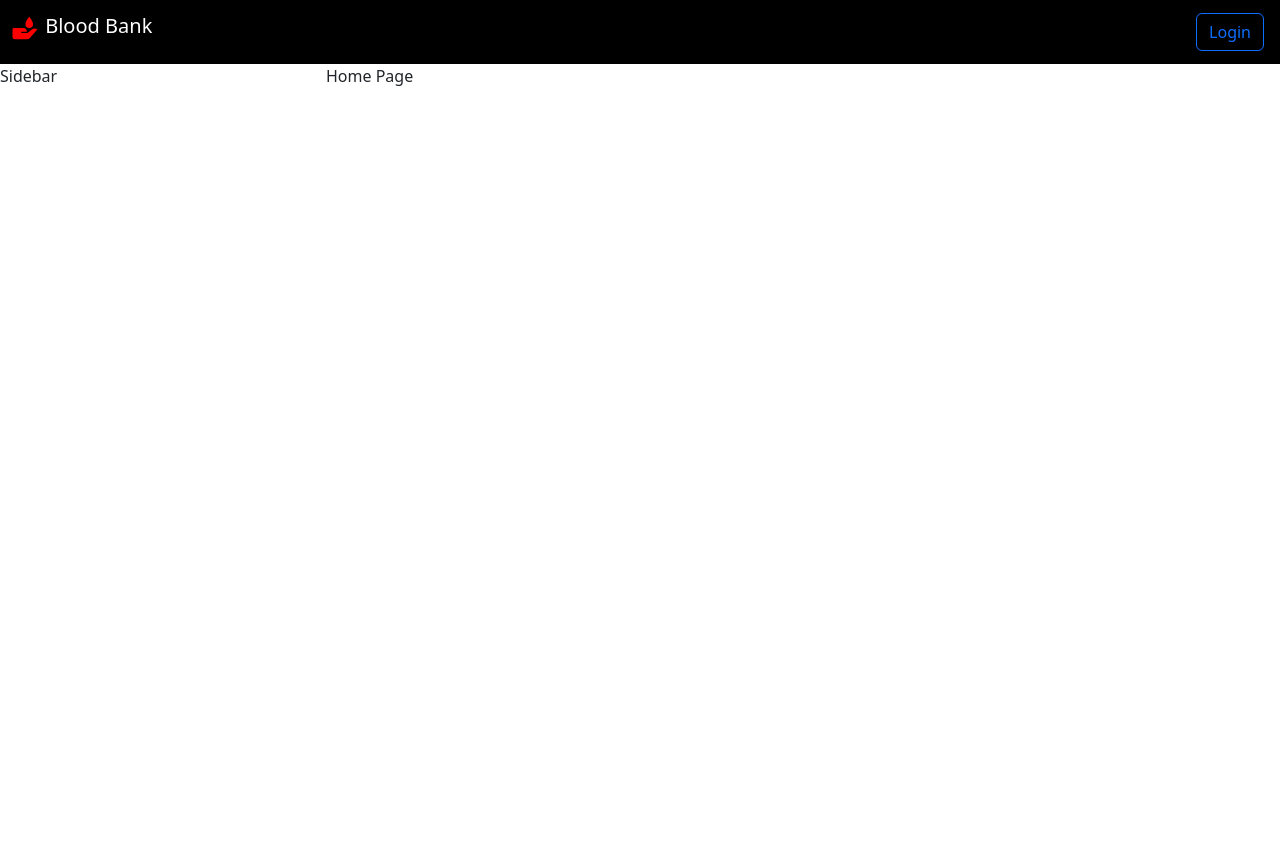
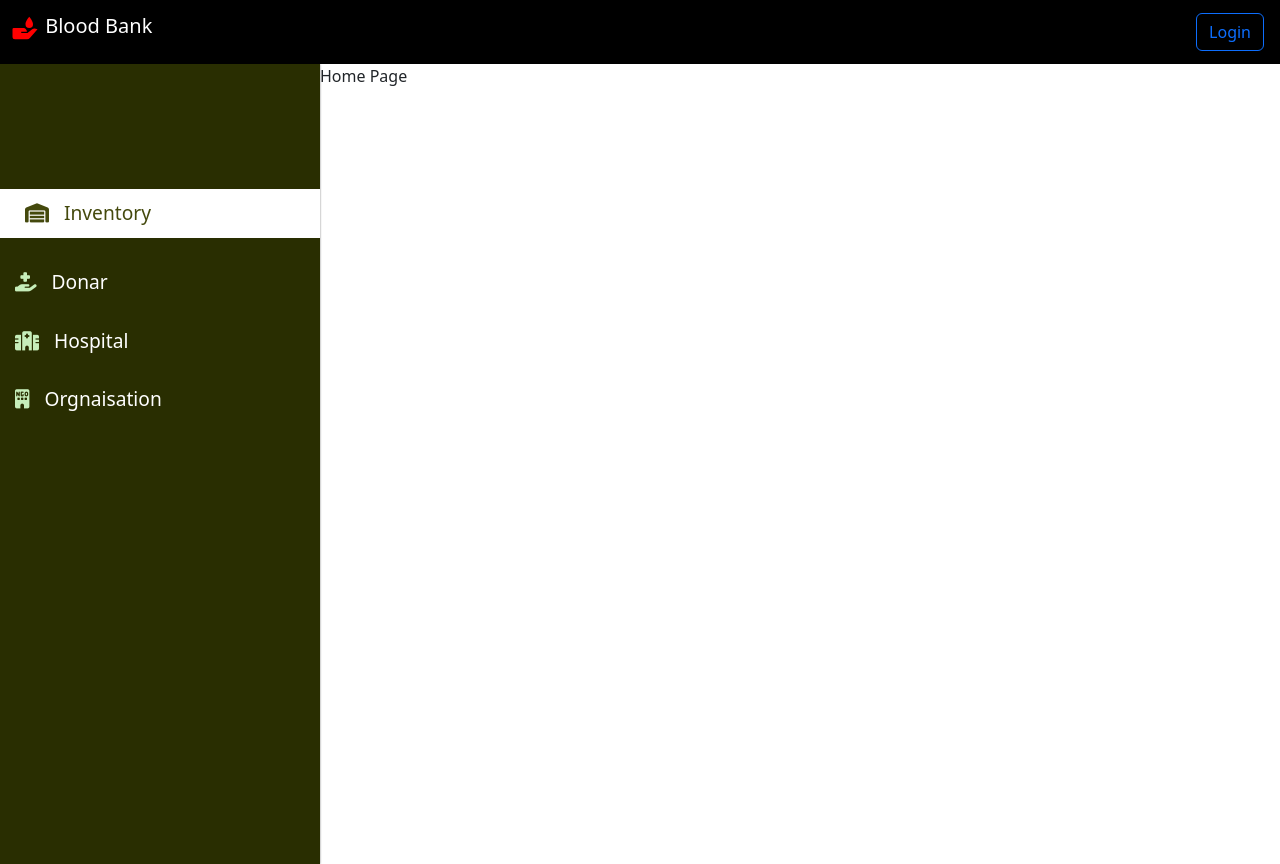
Before and after one commit to Sourav-Ghorai/BloodBank, a React (Create React App) app in the folder client/: page / in a window 1280 px wide. Before the commit the page ends 800 px from the top, so only its background shows below. Built offline with nearby package versions, Linux system fonts and the light colour scheme; no server answers; sample sign-in values are in the browser's storage.

Commit message:
Added sidebar

```diff
--- a/client/public/index.html
+++ b/client/public/index.html
@@ -20,6 +20,7 @@
       integrity="sha384-QWTKZyjpPEjISv5WaRU9OFeRpok6YctnYmDr5pNlyT2bRjXh0JMhjY6hW+ALEwIH"
       crossorigin="anonymous"
     />
+    <link rel="stylesheet" href="https://cdnjs.cloudflare.com/ajax/libs/font-awesome/6.5.2/css/all.min.css" integrity="sha512-SnH5WK+bZxgPHs44uWIX+LLJAJ9/2PkPKZ5QiAj6Ta86w+fsb2TkcmfRyVX3pBnMFcV7oQPJkl9QevSCWr3W6A==" crossorigin="anonymous" referrerpolicy="no-referrer" />
     <title>Blood Bank</title>
   </head>
   <body>
--- /dev/null
+++ b/client/src/Styles/Layout.css
@@ -0,0 +1,36 @@
+.sidebar {
+  height: 100vh !important;
+  /* border-radius: 5px; */
+  background-color: #292e01;
+  box-shadow: 0 0 2px gray;
+  color: white;
+}
+.menu {
+  padding-top: 100px;
+}
+
+.menu-item {
+  padding-top: 30px;
+}
+
+.menu-item a {
+  color: white;
+  text-decoration: none;
+  font-size: 1.2rem;
+}
+
+.menu-item i {
+  font-size: 1.2rem;
+  margin: 0 15px;
+  color: rgb(198, 238, 186);
+}
+.active {
+  background-color: white;
+  padding: 10px;
+  margin-top: 25px;
+}
+
+.active a,
+.active i {
+  color: #44490d;
+}
--- a/client/src/components/shared/Layout/Layout.js
+++ b/client/src/components/shared/Layout/Layout.js
@@ -1,5 +1,6 @@
 import React from "react";
 import Header from "./Header";
+import Sidebar from "./Sidebar";
 
 function Layout({ children }) {
   return (
@@ -7,8 +8,8 @@ function Layout({ children }) {
       <div className="header">
         <Header />
       </div>
-      <div className="row">
-        <div className="col-3">Sidebar</div>
+      <div className="row g-0">
+        <div className="col-3"><Sidebar/></div>
         <div className="col-9">{children}</div>
       </div>
     </>
--- a/client/src/components/shared/Layout/Menus/userMenu.js
+++ b/client/src/components/shared/Layout/Menus/userMenu.js
@@ -0,0 +1,22 @@
+export const userMenu = [
+  {
+    name: "Inventory",
+    path: "/",
+    icon: "fa-solid fa-warehouse",
+  },
+  {
+    name: "Donar",
+    path: "/donar",
+    icon: "fa-solid fa-hand-holding-medical",
+  },
+  {
+    name: "Hospital",
+    path: "/hospital",
+    icon: "fa-solid fa-hospital",
+  },
+  {
+    name: "Orgnaisation",
+    path: "/orgnaisation",
+    icon: "fa-sharp fa-solid fa-building-ngo",
+  },
+];
--- /dev/null
+++ b/client/src/components/shared/Layout/Sidebar.js
@@ -0,0 +1,27 @@
+import React from 'react'
+import { Link, useLocation } from 'react-router-dom'
+import { userMenu } from './Menus/userMenu';
+import "../../../Styles/Layout.css";
+
+function Sidebar() {
+   const location = useLocation();
+  return (
+    <div>
+      <div className='sidebar'>
+         <div className='menu'>
+            {userMenu.map((menu) => {
+               const isActive = location.pathname === menu.path;
+               return (
+                  <div className={`menu-item ${isActive && 'active'}`}>
+                     <i className={menu.icon}></i>
+                     <Link to={menu.path}>{menu.name}</Link>
+                  </div>
+               )
+            })}
+         </div>
+      </div>
+    </div>
+  )
+}
+
+export default Sidebar
```
